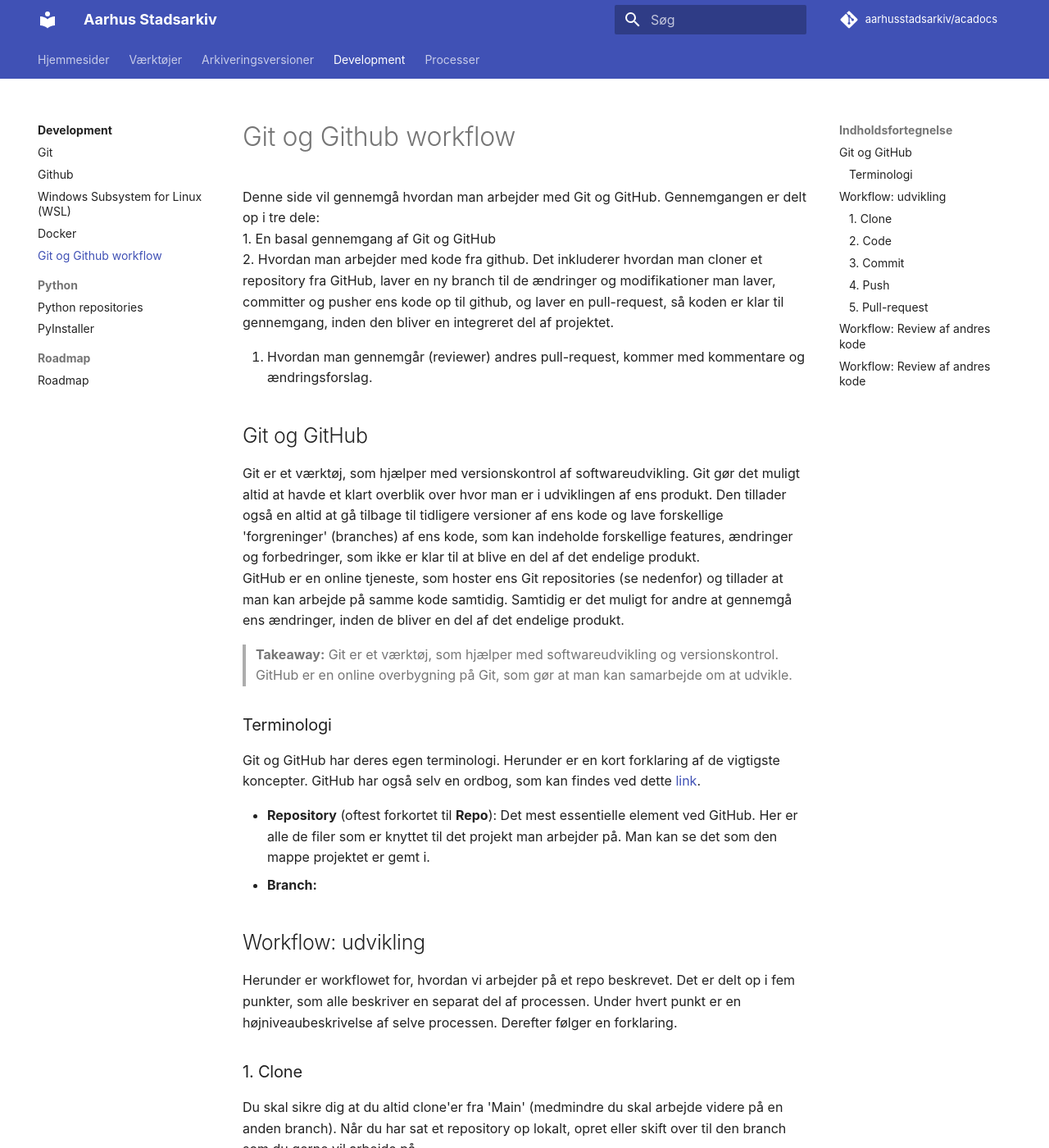
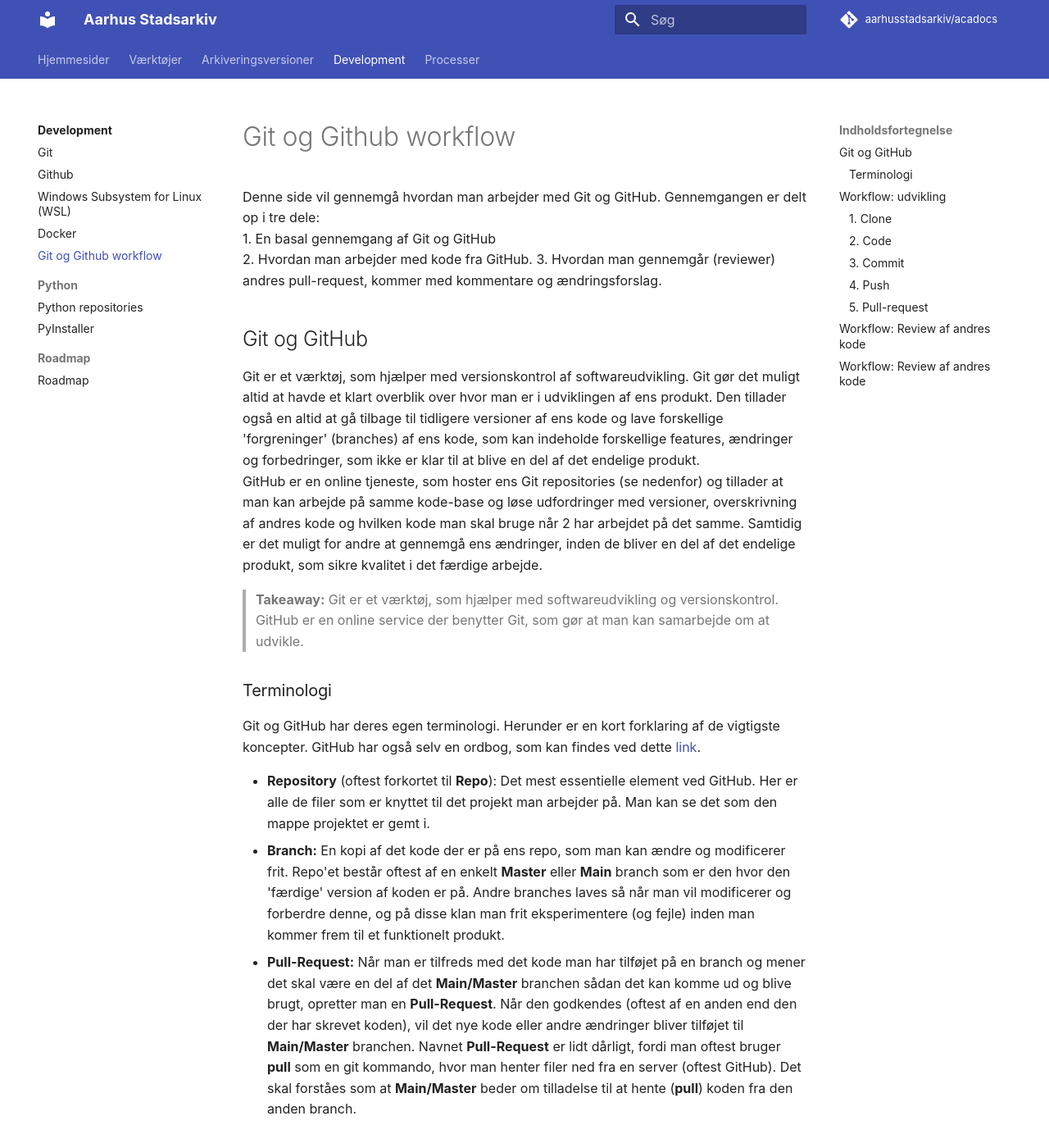
Before and after one commit to aarhusstadsarkiv/acadocs, an MkDocs documentation site: the page built from docs/development/git_workflow.md, in a window 1280 px wide and 1400 px high. Shown: the whole window at 82% size. Built offline with MkDocs 1.6.1 and Material for MkDocs 9.7.7, drawn with Linux system fonts in a browser that asks for light colours; comment, search, counter and statistics services are not loaded.

Commit message:
Update git_workflow.md

```diff
--- a/docs/development/git_workflow.md
+++ b/docs/development/git_workflow.md
@@ -1,22 +1,22 @@
 # Git og Github workflow
 Denne side vil gennemgå hvordan man arbejder med Git og GitHub. Gennemgangen er delt op i tre dele:
 1. En basal gennemgang af Git og GitHub
-2. Hvordan man arbejder med kode fra github. Det inkluderer hvordan man cloner et repository fra GitHub, laver en ny branch til de ændringer og modifikationer man laver, committer og pusher ens kode op til github, og laver en pull-request, så koden er klar til gennemgang, inden den bliver en integreret del af projektet.
-
+2. Hvordan man arbejder med kode fra GitHub.
 3. Hvordan man gennemgår (reviewer) andres pull-request, kommer med kommentare og ændringsforslag.
 
 
 ## Git og GitHub
 Git er et værktøj, som hjælper med versionskontrol af softwareudvikling. Git gør det muligt altid at havde et klart overblik over hvor man er i udviklingen af ens produkt. Den tillader også en altid at gå tilbage til tidligere versioner af ens kode og lave forskellige 'forgreninger' (branches) af ens kode, som kan indeholde forskellige features, ændringer og forbedringer, som ikke er klar til at blive en del af det endelige produkt.
-GitHub er en online tjeneste, som hoster ens Git repositories (se nedenfor) og tillader at man kan arbejde på samme kode samtidig. Samtidig er det muligt for andre at gennemgå ens ændringer, inden de bliver en del af det endelige produkt.
+GitHub er en online tjeneste, som hoster ens Git repositories (se nedenfor) og tillader at man kan arbejde på samme kode-base og løse udfordringer med versioner, overskrivning af andres kode og hvilken kode man skal bruge når 2 har arbejdet på det samme. Samtidig er det muligt for andre at gennemgå ens ændringer, inden de bliver en del af det endelige produkt, som sikre kvalitet i det færdige arbejde.
 
-> **Takeaway:** Git er et værktøj, som hjælper med softwareudvikling og versionskontrol. GitHub er en online overbygning på Git, som gør at man kan samarbejde om at udvikle.
+> **Takeaway:** Git er et værktøj, som hjælper med softwareudvikling og versionskontrol. GitHub er en online service der benytter Git, som gør at man kan samarbejde om at udvikle.
 
 ### Terminologi
 Git og GitHub har deres egen terminologi. Herunder er en kort forklaring af de vigtigste koncepter. GitHub har også selv en ordbog, som kan findes ved dette [link](https://docs.github.com/en/get-started/quickstart/github-glossary).
 
 - **Repository** (oftest forkortet til **Repo**): Det mest essentielle element ved GitHub. Her er alle de filer som er knyttet til det projekt man arbejder på. Man kan se det som den mappe projektet er gemt i.
-- **Branch:**
+- **Branch:** En kopi af det kode der er på ens repo, som man kan ændre og modificerer frit. Repo'et består oftest af en enkelt **Master** eller **Main** branch som er den hvor den 'færdige' version af koden er på. Andre branches laves så når man vil modificerer og forberdre denne, og på disse klan man frit eksperimentere (og fejle) inden man kommer frem til et funktionelt produkt.
+- **Pull-Request:** Når man er tilfreds med det kode man har tilføjet på en branch og mener det skal være en del af det **Main/Master** branchen sådan det kan komme ud og blive brugt, opretter man en **Pull-Request**. Når den godkendes (oftest af en anden end den der har skrevet koden), vil det nye kode eller andre ændringer bliver tilføjet til **Main/Master** branchen. Navnet **Pull-Request** er lidt dårligt, fordi man oftest bruger **pull** som en git kommando, hvor man henter filer ned fra en server (oftest GitHub). Det skal forståes som at **Main/Master** beder om tilladelse til at hente (**pull**) koden fra den anden branch.
 
 ## Workflow: udvikling
 Herunder er workflowet for, hvordan vi arbejder på et repo beskrevet. Det er delt op i fem punkter, som alle beskriver en separat del af processen. Under hvert punkt er en højniveaubeskrivelse af selve processen. Derefter følger en forklaring.
```
